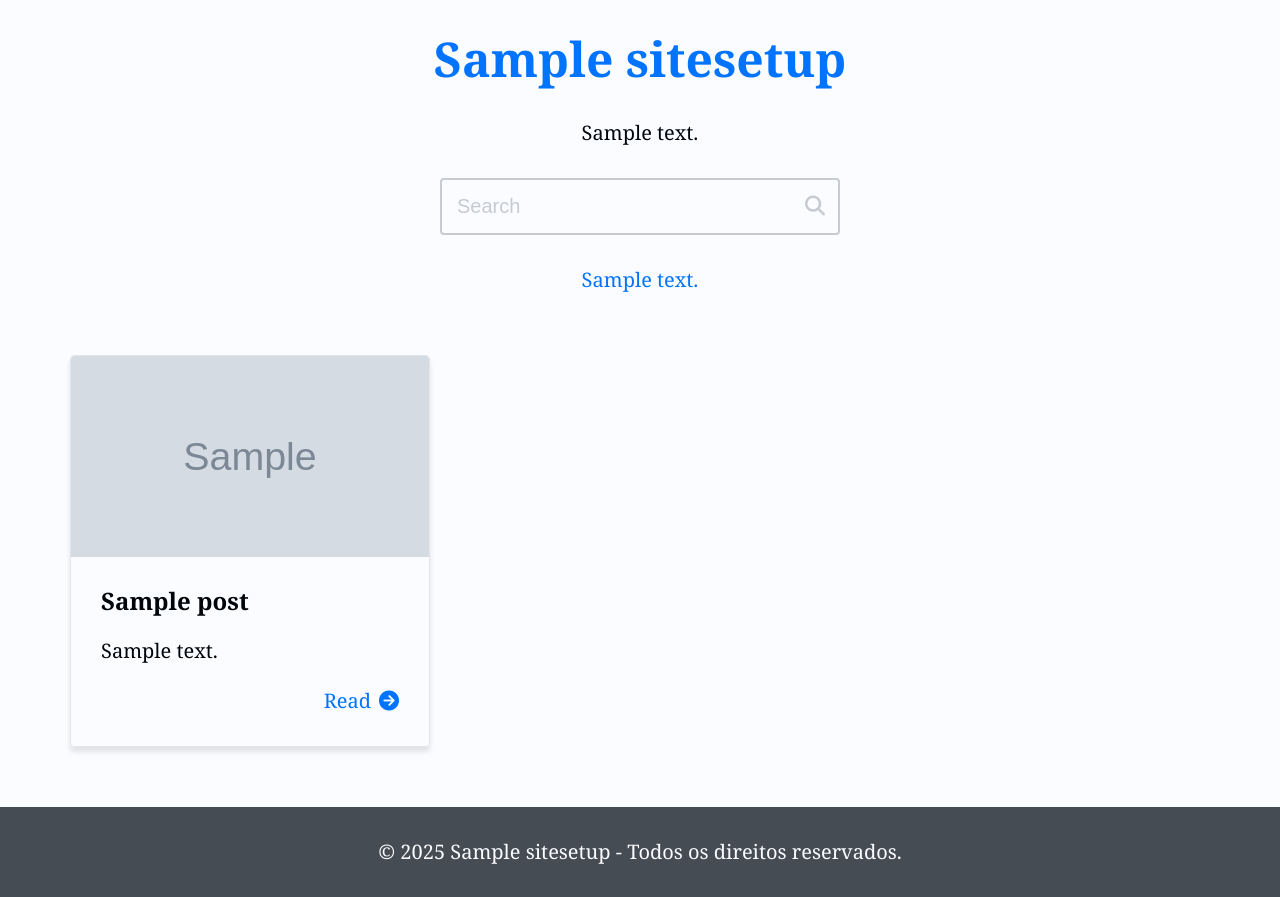
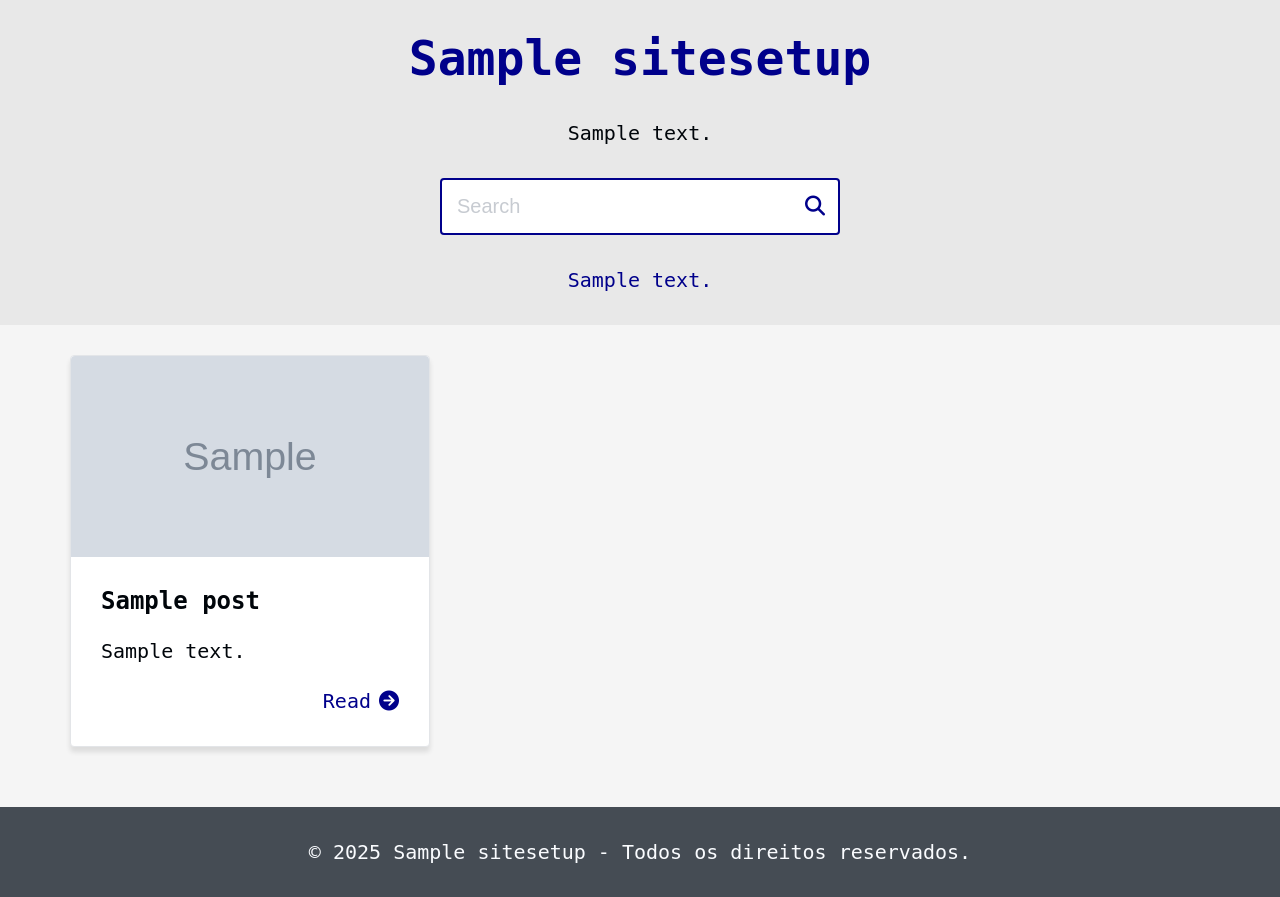
Before and after one commit to ThomasNicholas21/ProjetoBlog, a Django app: page / in a window 1280 px wide. Run offline with Django 4.2, Linux system fonts and the light colour scheme; tables that the repository leaves empty hold one stand-in row (values such as "Sample post"); grey boxes marked "Sample" are stand-in pictures.

Commit message:
styles: alterando algumas estilizações

```diff
--- a/app/blog/static/blog/css/style.css
+++ b/app/blog/static/blog/css/style.css
@@ -75,11 +75,11 @@
   }
 
   body {
-    background-color: hsl(var(--clr-white));
+    background-color: whitesmoke;
     color: hsl(var(--clr-black));
     font-size: 20px; /* Fallback value */
     font-size: var(--fs-base);
-    font-family: var(--ff-regular);
+    font-family: monospace !important;
     line-height: var(--lh-regular);
     -webkit-font-smoothing: antialiased;
     -moz-osx-font-smoothing: grayscale;
@@ -180,6 +180,7 @@
 
   .main-content {
     flex-grow: 1;
+    background-color: whitesmoke;
   }
 
   /* Sections */
@@ -235,9 +236,19 @@
   }
 
   /* Header */
+  .header {
+    background-color: #E8E8E8;
+  }
+
+  .blog-title a {
+    color: #00008B;;
+  }
+
+
   .blog-title,
   .blog-description {
     margin: 0;
+    font-family: monospace;
   }
 
   /* Menu */
@@ -246,6 +257,10 @@
     margin: 0;
     padding: 0;
     list-style-type: none;
+  }
+
+  .menu-item a {
+    color: #00008B;
   }
 
   .menu-items {
@@ -272,8 +287,9 @@
 
   .search-input {
     width: 100%;
-    background-color: transparent;
-    border: 2px solid hsl(var(--clr-gray-ltr));
+    background-color: white;
+    border: 2px solid #00008B;
+    border-radius: 8px;
     font-size: var(--fs-base);
     padding: var(--spacing-smlst);
     padding-inline-end: calc(var(--spacing-base) + var(--spacing-micro));
@@ -300,7 +316,8 @@
     background: transparent;
     font-size: var(--fs-base);
     padding-inline: var(--spacing-smlst);
-    color: hsl(var(--clr-gray-ltr));
+    color: #00008B;
+    cursor: pointer;
   }
 
   .search-content:focus-within .search-btn {
@@ -397,6 +414,10 @@
     font-size: var(--fs-bg);
   }
 
+  .fa-circle-chevron-right, .fa-forward-fast, .fa-circle-chevron-left, .fa-backward-fast {
+    color: #00008B;
+  }
+
   .step-links {
     display: flex;
     flex-flow: row nowrap;
@@ -421,6 +442,7 @@
     border-radius: var(--br-base);
     box-shadow: 0 5px 5px hsl(var(--clr-black) / 0.1);
     transition: scale 300ms ease-in-out, box-shadow 300ms ease-in-out;
+    background-color: white;
   }
 
   .card:hover {
@@ -458,6 +480,7 @@
 
   .card-title {
     font-size: var(--fs-bg);
+    font-family: monospace;
     margin-top: 0;
     margin-bottom: var(--spacing-micro);
   }
@@ -476,6 +499,7 @@
     align-items: center;
     justify-content: center;
     gap: var(--spacing-micro);
+    color: #00008B;
   }
 
   .card-action-link:hover {
```
